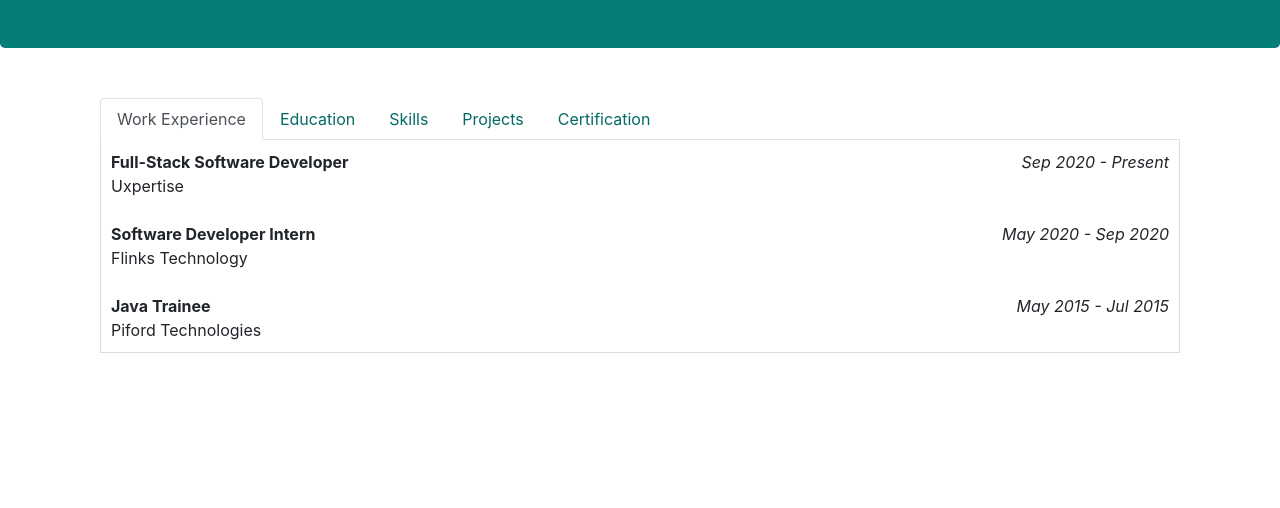
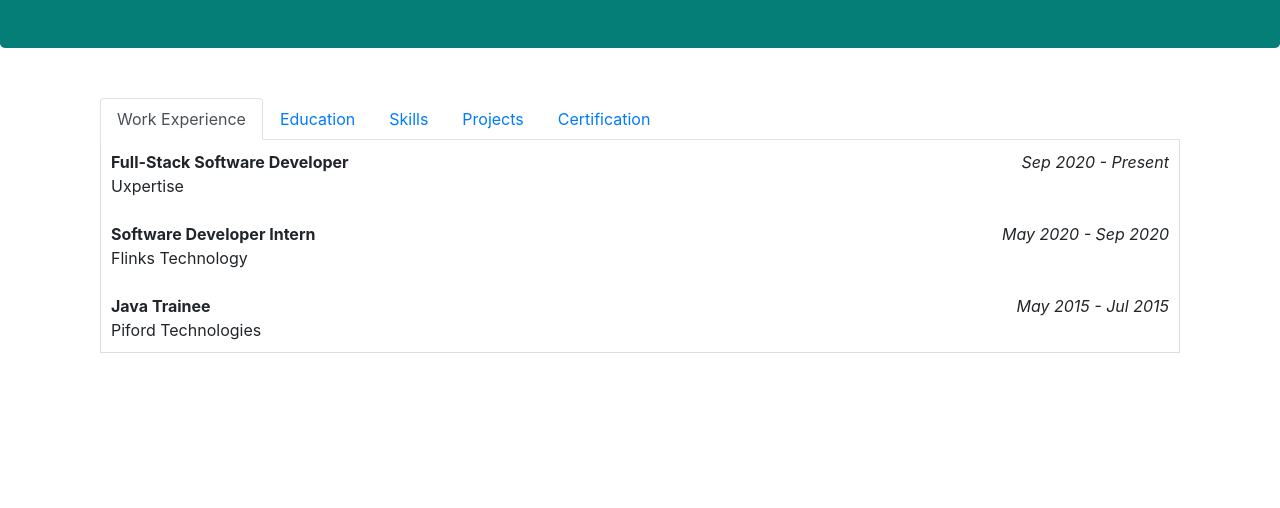
Before and after one commit to prabhpreet429/Portfolio, a website: page index.html in a window 1280 px wide. Shown: the part 292-800 px from the top of the page. Drawn offline with nearby package versions, Linux system fonts and the light colour scheme.

Commit message:
fix style

```diff
--- a/css/styles.css
+++ b/css/styles.css
@@ -24,14 +24,14 @@
   margin: 0px;
   color: #0f0f0f;
 }
-  a {
+/* a {
   color: #036A64;
   background-color: transparent;
   text-decoration: none;
-  }
-  body {
+} */
+/* body {
   z-index: 0;
-  }
+} */
 
 .tab-content {
     border-left: 1px solid #ddd;
```
Lines whose indentation alone changed are shown as unchanged.
